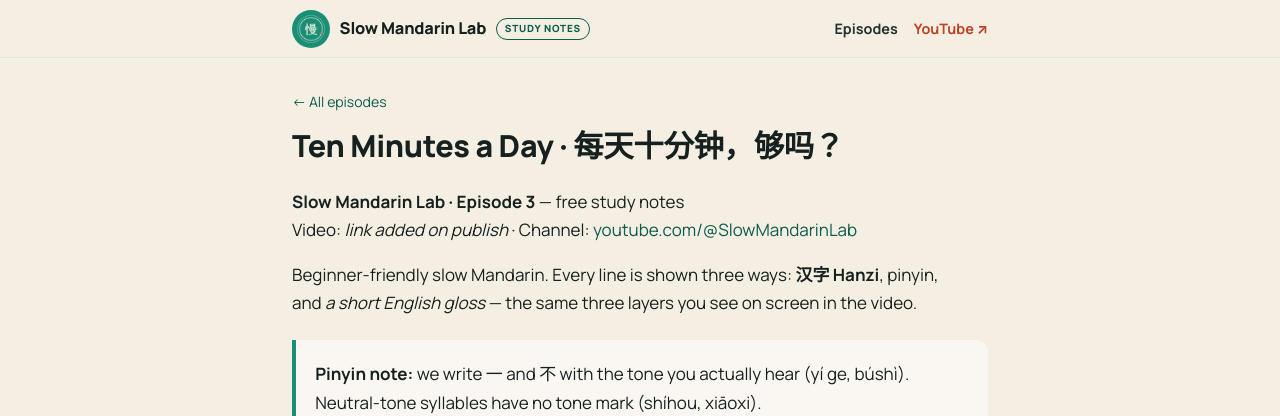
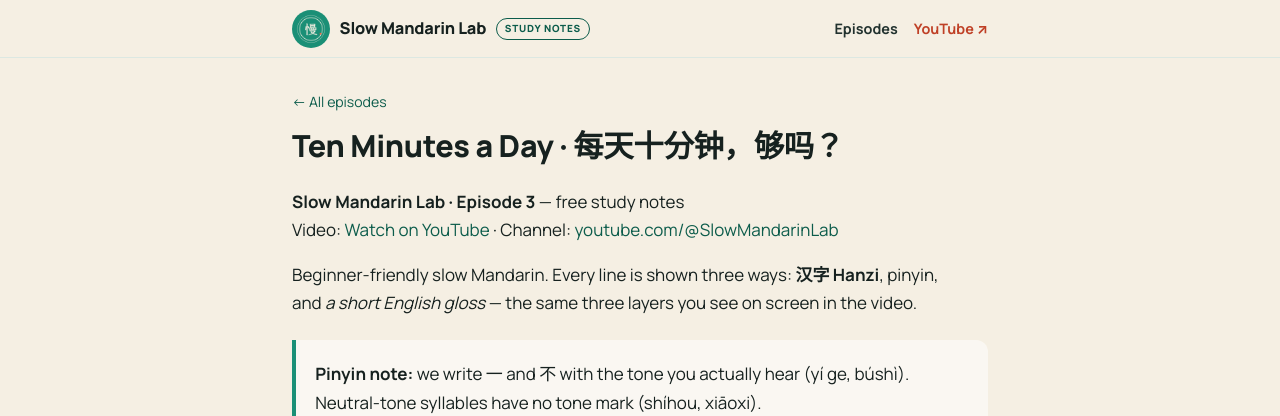
Before and after one commit to bowang168/slow-mandarin-lab, a Jekyll site: the page built from episodes/003-ten-minutes-a-day.md, in a window 1280 px wide and 900 px high. Shown: the top 416 px of the window. Built offline with Jekyll 4.4.1, drawn with Linux system fonts in a browser that asks for light colours; some web fonts are replaced.

Commit message:
ep002, ep003: add YouTube video links (published)

```diff
--- a/episodes/003-ten-minutes-a-day.md
+++ b/episodes/003-ten-minutes-a-day.md
@@ -6,7 +6,7 @@ permalink: /episodes/003-ten-minutes-a-day/
 ---
 
 **Slow Mandarin Lab · Episode 3** — free study notes
-Video: *link added on publish* · Channel: [youtube.com/@SlowMandarinLab](https://www.youtube.com/@SlowMandarinLab)
+Video: [Watch on YouTube](https://www.youtube.com/watch?v=3epKMl-mxBo) · Channel: [youtube.com/@SlowMandarinLab](https://www.youtube.com/@SlowMandarinLab)
 
 Beginner-friendly slow Mandarin. Every line is shown three ways: **汉字 Hanzi**, pinyin,
 and *a short English gloss* — the same three layers you see on screen in the video.
```
Also changed, not shown: episodes/002-i-didnt-want-to-work-today.md (+1 -1 lines).
